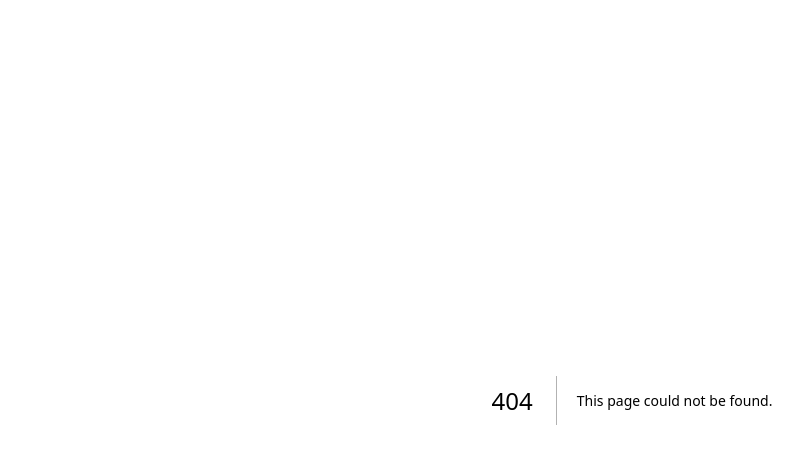
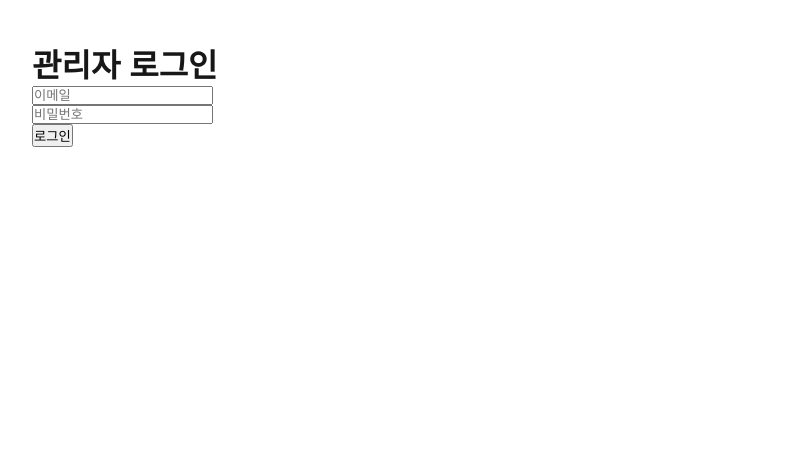
Before and after one commit to munskitchen/muns_menu, a Next.js app: page /admin/login in a window 1280 px wide. Before the commit this address had no page. Shown: the top 464 px of the page, without its empty margins (8-811 px from the left). Built offline with nearby package versions, Linux system fonts and the light colour scheme.

Commit message:
Add admin login and menu control page

```diff
--- /dev/null
+++ b/pages/admin/login.js
@@ -0,0 +1,39 @@
+import { useState } from "react";
+import { signInWithEmailAndPassword } from "firebase/auth";
+import { auth } from "../../lib/firebase";
+import { useRouter } from "next/router";
+
+export default function AdminLogin() {
+  const [email, setEmail] = useState("");
+  const [password, setPassword] = useState("");
+  const router = useRouter();
+
+  const login = async () => {
+    try {
+      await signInWithEmailAndPassword(auth, email, password);
+      router.push("/admin/menu");
+    } catch (e) {
+      alert("로그인 실패");
+    }
+  };
+
+  return (
+    <div style={{ padding: 40 }}>
+      <h1>관리자 로그인</h1>
+      <input
+        placeholder="이메일"
+        value={email}
+        onChange={(e) => setEmail(e.target.value)}
+      />
+      <br />
+      <input
+        type="password"
+        placeholder="비밀번호"
+        value={password}
+        onChange={(e) => setPassword(e.target.value)}
+      />
+      <br />
+      <button onClick={login}>로그인</button>
+    </div>
+  );
+}
```
Also changed, not shown: pages/admin/menu.js (added, +39 -0 lines).
